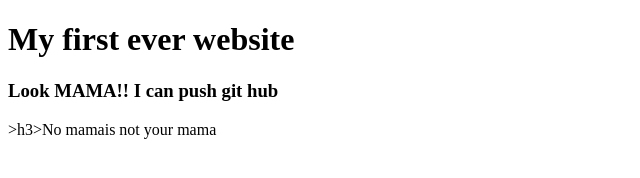
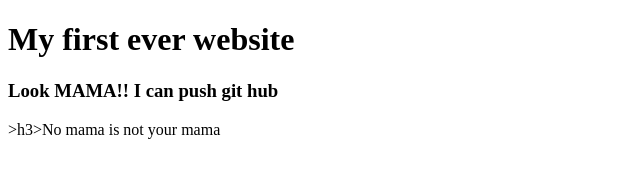
Before and after one commit to Hasan-Banna/my-first-website2, a plain HTML site: page index.html in a window 1280 px wide. Shown: the full height of the page, 0-640 px from the left. Drawn offline with Linux system fonts and the light colour scheme.

Commit message:
Update index.html

```diff
--- a/index.html
+++ b/index.html
@@ -8,6 +8,6 @@
 <body>
     <h1>My first ever website</h1>
     <h3>Look MAMA!! I can push git hub</h3>
-    >h3>No mamais not your mama</h3>
+    >h3>No mama is not your mama</h3>
 </body>
 </html>
```
